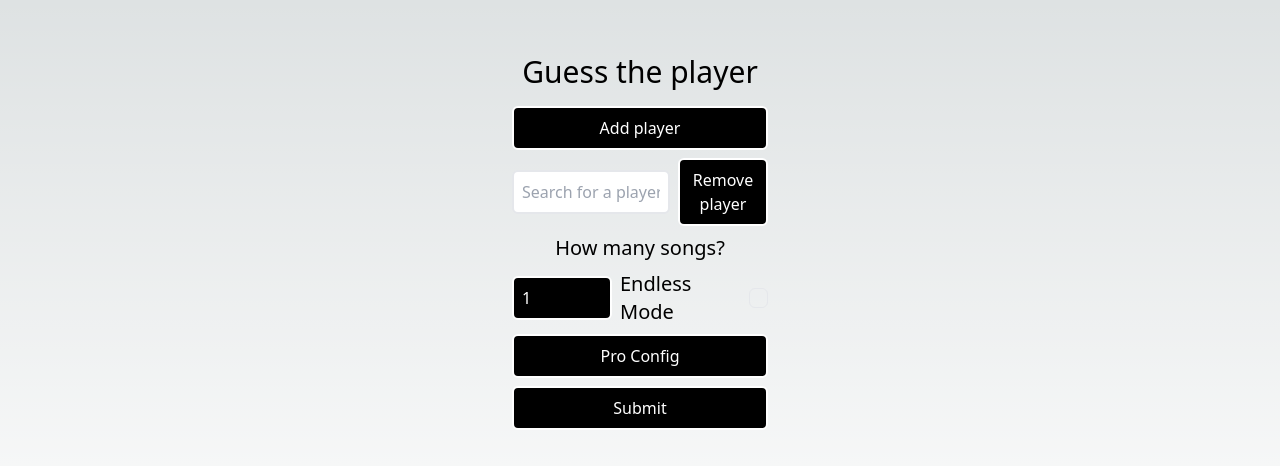
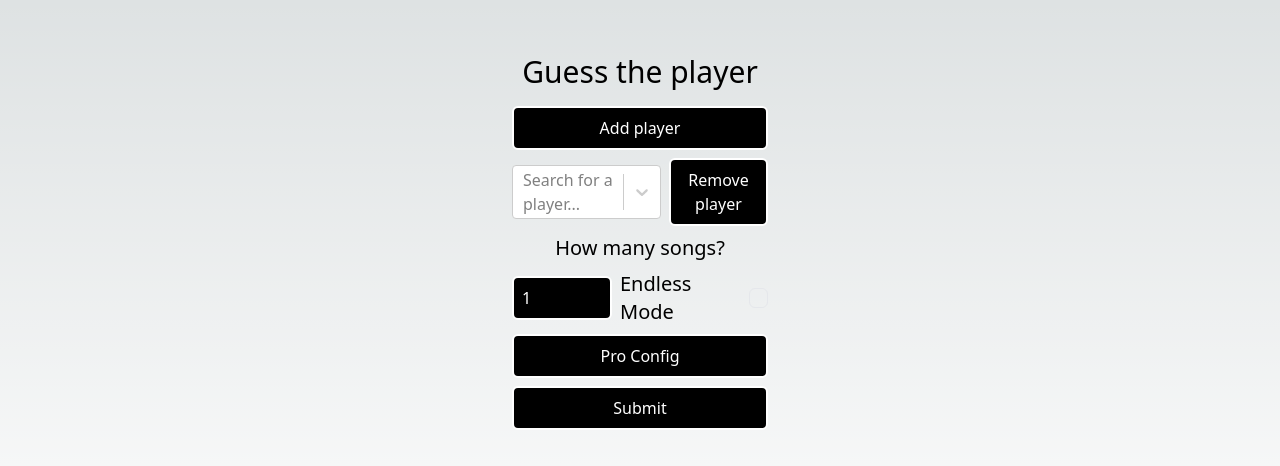
Before and after one commit to AndresVaccari/GuessThePlayer, a Next.js app: page / in a window 1280 px wide. Shown: the part 158-624 px from the top of the page. Built offline with nearby package versions, Linux system fonts and the light colour scheme.

Commit message:
Cambio input

```diff
--- a/components/PlayerSelector.jsx
+++ b/components/PlayerSelector.jsx
@@ -1,5 +1,5 @@
-import { useCallback, useState, useRef } from "react";
-import { SearchList } from "./SearchList";
+import { AiFillAlert } from "react-icons/ai";
+import AsyncSelect from "react-select/async";
 
 export default function PlayerSelector({
   index,
@@ -7,62 +7,33 @@ export default function PlayerSelector({
   player,
   errorId,
 }) {
-  const [selectedPlayer, setSelectedPlayer] = useState(null);
-  const [results, setResults] = useState([]);
-  const inputRef = useRef(null);
-
-  const searchEndpoint = (query) =>
-    `https://cors-anywhere-andresvaccari.onrender.com/https://api.beatleader.xyz/players?sortBy=pp&page=1&count=50&search=${query}&mapsType=ranked&ppType=general&friends=false`;
-
-  const search = useCallback(async (event) => {
-    setResults([]);
-    const searchTerm = event.target.value;
-    if (searchTerm.trim() !== "" && searchTerm.length > 3) {
-      try {
-        const response = await fetch(searchEndpoint(searchTerm));
-        const { data } = await response.json();
-        setResults(data);
-      } catch (error) {
-        setResults([]);
-      }
-    } else {
-      setResults([]);
-    }
-  }, []);
-
-  const handleResultClick = (result) => {
-    handleChange(index, result);
-    setSelectedPlayer(result);
-    inputRef.current.value = result.name;
-    setResults([]);
+  const search = async (inputValue) => {
+    const res = await fetch(
+      `https://cors-anywhere-andresvaccari.onrender.com/https://api.beatleader.xyz/players?sortBy=pp&page=1&count=50&search=${inputValue}&mapsType=ranked&ppType=general&friends=false`
+    );
+    const { data } = await res.json();
+    console.log(data);
+    return data.map((item) => ({
+      label: item.name + " - " + item.country,
+      value: item,
+    }));
   };
 
   return (
     <div className="grow">
-      <input
-        type="text"
-        id="beatleader-player"
-        name="beatleader-player"
-        className={`text-black w-full border-2 rounded-md p-2 ${
+      <AsyncSelect
+        loadOptions={search}
+        onChange={(result) => {
+          handleChange(index, result.value);
+        }}
+        placeholder="Search for a player..."
+        noOptionsMessage={() => "No players found"}
+        defaultOptions={false}
+        required
+        className={`text-black w-full rounded-md ${
           errorId == index && "border-red-500"
         }`}
-        placeholder="Search for a player..."
-        title="Search for a player..."
-        required
-        autoComplete="off"
-        defaultValue={player?.name || ""}
-        onChange={search}
-        onClick={(e) => {
-          setSelectedPlayer(null);
-          search(e);
-          inputRef.current.value = "";
-          inputRef.current.focus();
-        }}
-        ref={inputRef}
       />
-      {results.length > 0 && !selectedPlayer && (
-        <SearchList results={results} onClick={handleResultClick} />
-      )}
     </div>
   );
 }
--- a/package.json
+++ b/package.json
@@ -21,6 +21,7 @@
     "react": "18.2.0",
     "react-dom": "18.2.0",
     "react-icons": "^4.10.1",
+    "react-select": "^5.7.4",
     "tailwindcss": "3.3.2"
   }
 }
```
Also changed, not shown: 1 other file (tests, documents, lock files or other folders).
